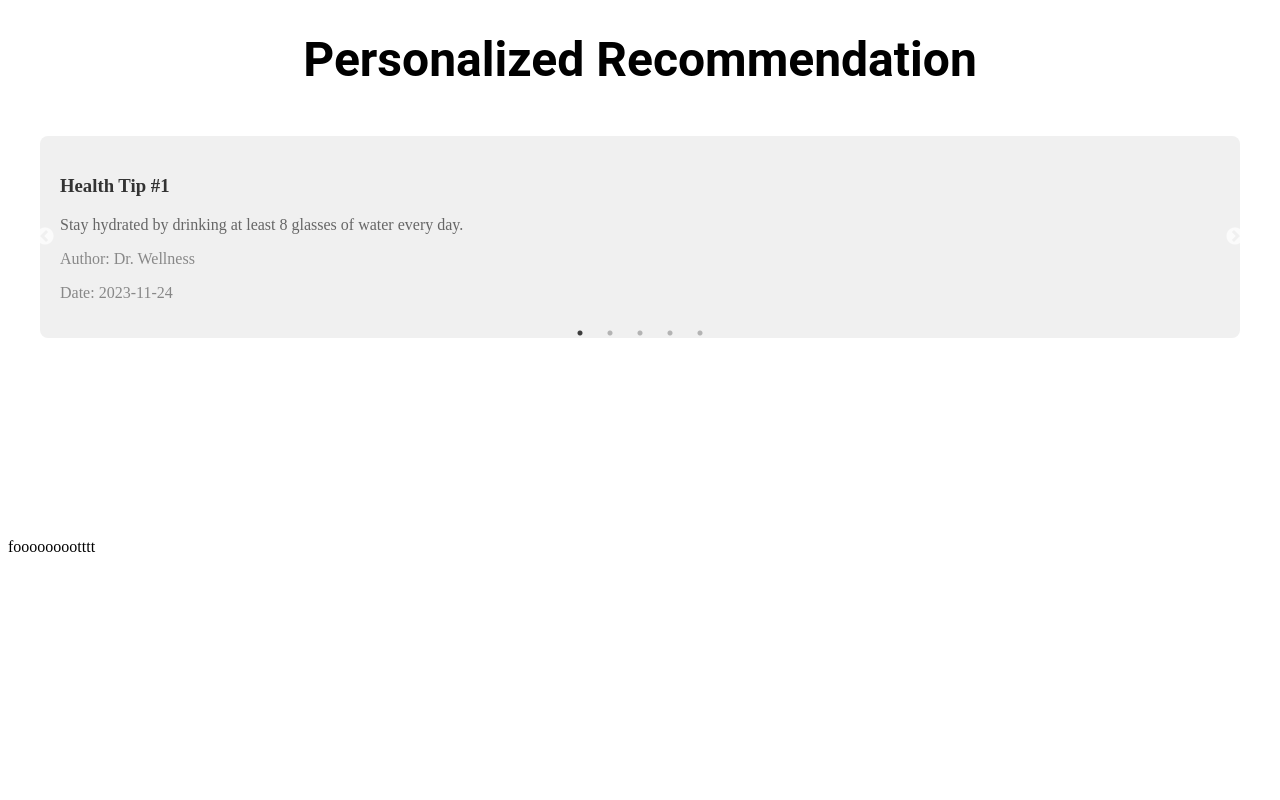
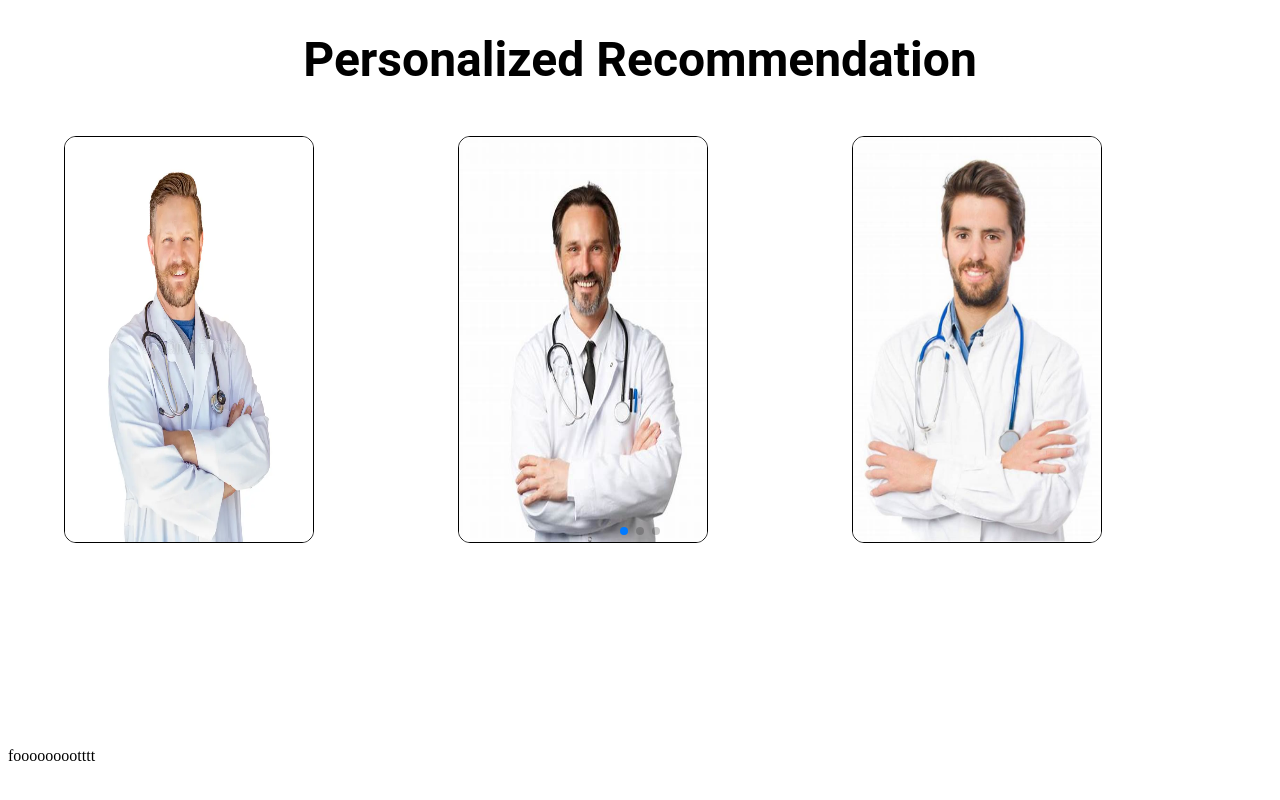
Before and after one commit to siamislam07/Diagnostic-Center-Client, a React (Vite) app: page / in a window 1280 px wide. Shown: the part 2026-2826 px from the top of the page. Built offline with nearby package versions, Linux system fonts and the light colour scheme.

Commit message:
recommendation section added

```diff
--- /dev/null
+++ b/src/pages/Home/Slider/Recommendation.css
@@ -0,0 +1,46 @@
+.swiper-container {
+    position: relative;
+}
+
+.swiper-slide {
+    position: relative;
+}
+
+.swiper-image {
+    width: 248px;
+    height: 405px;
+
+    border: 1px solid;
+    border-radius: 12px;
+    transition: filter 0.3s ease-in-out;
+}
+
+.slide-overlay {
+    position: absolute;
+
+    top: 50%;
+    left: 36%;
+    transform: translate(-50%, -50%);
+    text-align: center;
+    opacity: 0;
+    transition: opacity 0.3s ease-in-out;
+}
+
+.slide-text {
+    color: black;
+
+}
+
+.slide-description {
+    color: black;
+
+
+}
+
+.swiper-slide:hover .swiper-image {
+    filter: blur(3px);
+}
+
+.swiper-slide:hover .slide-overlay {
+    opacity: 1;
+}
--- a/src/pages/Home/Slider/Recommendation.jsx
+++ b/src/pages/Home/Slider/Recommendation.jsx
@@ -1,14 +1,25 @@
 import { useEffect, useState } from "react";
-import Slider from 'react-slick';
+import { Swiper, SwiperSlide } from 'swiper/react';
+import { Pagination } from 'swiper/modules';
+import './Recommendation.css';
 
-import 'slick-carousel/slick/slick.css';
-import 'slick-carousel/slick/slick-theme.css';
+
 import Title from "../../Shared/Title/Title";
-import { Container, Grid } from "@mui/material";
+import { Container, Grid, Typography } from "@mui/material";
+
+import 'swiper/css';
+import 'swiper/css/pagination';
+
+
+import slide1 from '../../../assets/home/slider1.webp'
+import slide2 from '../../../assets/home/slider2.jpg'
+import slide3 from '../../../assets/home/slider3.jpg'
+import slide4 from '../../../assets/home/slider6.jpg'
+import slide5 from '../../../assets/home/slider5.png'
 
 const Recommendation = () => {
     const [recommendations, setRecommendations] = useState()
-
+console.log(recommendations);
     useEffect(() => {
         const fetchData = async () => {
             try {
@@ -23,28 +34,78 @@ const Recommendation = () => {
         fetchData()
     }, [])
 
-    const settings = {
-        dots: true,
-        infinite: true,
-        speed: 300,
-        slidesToShow: 1,
-        slidesToScroll: 1
-    }
+    const responsiveBreakpoints = {
+        0: {
+            slidesPerView: 1,
+            spaceBetween: 10,
+        },
+        600: {
+            slidesPerView: 2,
+            spaceBetween: 20,
+        },
+        960: {
+            slidesPerView: 3,
+            spaceBetween: 30,
+        },
+    };
+
+
 
     return (
         <Grid sx={{ marginTop: '170px' }}>
             <Title title={'Personalized Recommendation'} />
-            <Container maxWidth="lg" style={{ backgroundColor: '#f0f0f0', padding: '20px', borderRadius: '8px' }}>
-                <Slider {...settings}>
-                    {recommendations?.map((recommendation) => (
-                        <div key={recommendation.id} style={{ backgroundColor: '#f0f0f0', padding: '20px', borderRadius: '8px' }}>
-                        <h3 style={{ color: '#333' }}>{recommendation.title}</h3>
-                        <p style={{ color: '#666' }}>{recommendation.content}</p>
-                        <p style={{ color: '#888' }}>Author: {recommendation.author}</p>
-                        <p style={{ color: '#888' }}>Date: {recommendation.date}</p>
-                    </div>
-                    ))}
-                </Slider>
+            <Container maxWidth="lg" >
+                <Swiper
+                    slidesPerView={3}
+                    spaceBetween={30}
+                    pagination={{
+                        clickable: true,
+                    }}
+                    modules={[Pagination]}
+                    className="mySwiper"
+                    breakpoints={responsiveBreakpoints}
+                >
+                    <SwiperSlide className="swiper-slide">
+                        <img className="swiper-image" src={slide1} alt="Recommendation_Slider" />
+                        <div className="slide-overlay">
+                            <Typography gutterBottom variant="h6" className="slide-text">{recommendations?.[0]?.title}</Typography>
+                            <Typography variant="body2" sx={{fontWeight:700, fontSize: '1rem'}} className="slide-description">{recommendations?.[0]?.content}</Typography>
+                        </div>
+                    </SwiperSlide>
+
+                    <SwiperSlide className="swiper-slide">
+                        <img className="swiper-image" src={slide2} alt="Recommendation_Slider" />
+                        <div className="slide-overlay">
+                            <Typography gutterBottom  variant="h6" className="slide-text">{recommendations?.[1]?.title}</Typography>
+                            <Typography variant="body2" sx={{fontWeight:700, fontSize: '1rem'}} className="slide-description">{recommendations?.[1]?.content}</Typography>
+                        </div>
+                    </SwiperSlide>
+
+                    <SwiperSlide className="swiper-slide">
+                        <img className="swiper-image" src={slide3} alt="Recommendation_Slider" />
+                        <div className="slide-overlay">
+                            <Typography gutterBottom variant="h6" className="slide-text">{recommendations?.[2]?.title}</Typography>
+                            <Typography variant="body2" sx={{fontWeight:700, fontSize: '1rem'}} className="slide-description">{recommendations?.[2]?.content}</Typography>
+                        </div>
+                    </SwiperSlide>
+
+                    <SwiperSlide className="swiper-slide">
+                        <img className="swiper-image" src={slide4} alt="Recommendation_Slider" />
+                        <div className="slide-overlay">
+                            <Typography gutterBottom variant="h6" className="slide-text">{recommendations?.[3]?.title}</Typography>
+                            <Typography variant="body2" sx={{fontWeight:700, fontSize: '1rem'}} className="slide-description">{recommendations?.[3]?.content}</Typography>
+                        </div>
+                    </SwiperSlide>
+
+                    <SwiperSlide className="swiper-slide">
+                        <img className="swiper-image" src={slide5} alt="Recommendation_Slider" />
+                        <div className="slide-overlay">
+                            <Typography gutterBottom variant="h6" className="slide-text">{recommendations?.[4]?.title}</Typography>
+                            <Typography variant="body2" sx={{fontWeight:700, fontSize: '1rem'}} className="slide-description">{recommendations?.[4]?.content}</Typography>
+                        </div>
+                    </SwiperSlide>
+
+                </Swiper>
             </Container>
         </Grid>
     );
```
Also changed, not shown: src/assets/Home/slider5.png, src/assets/Home/slider6.jpg (added).
